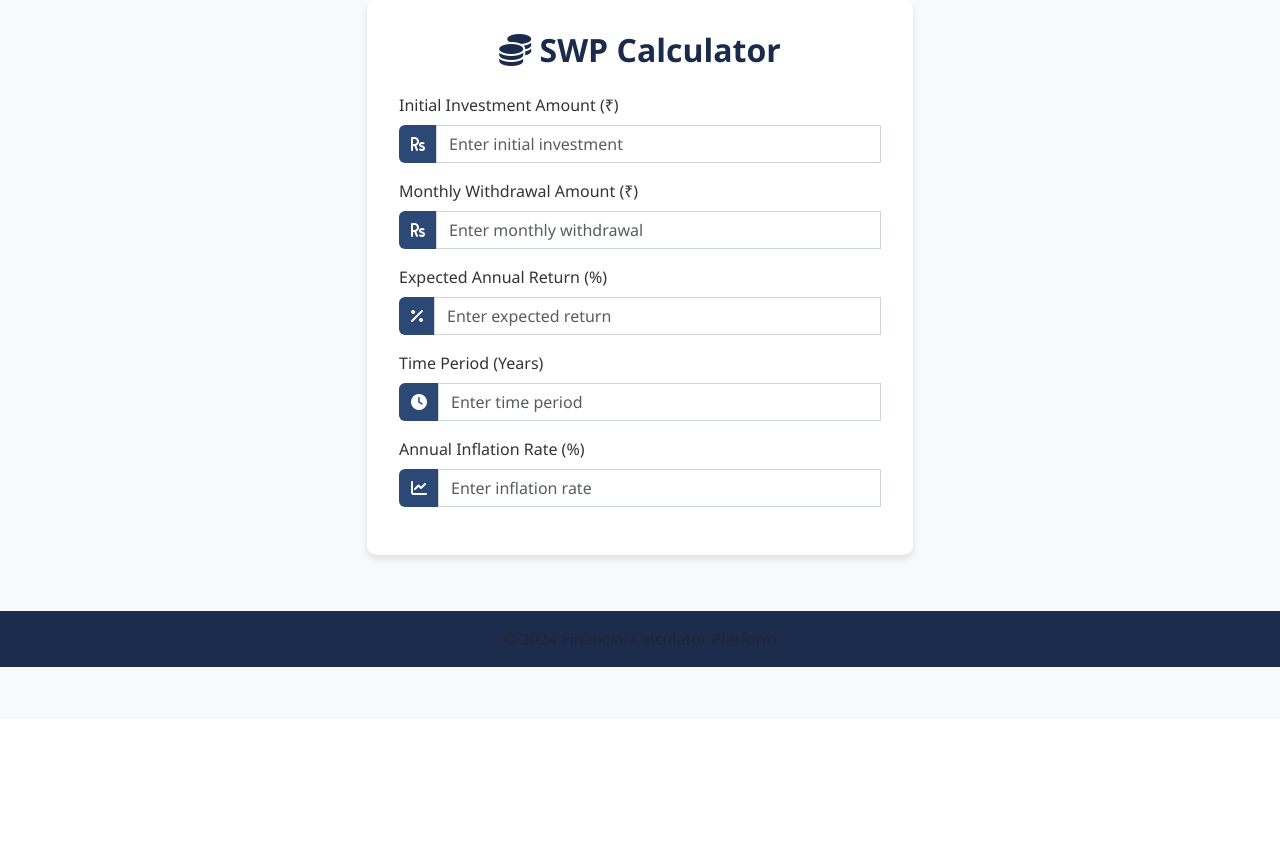
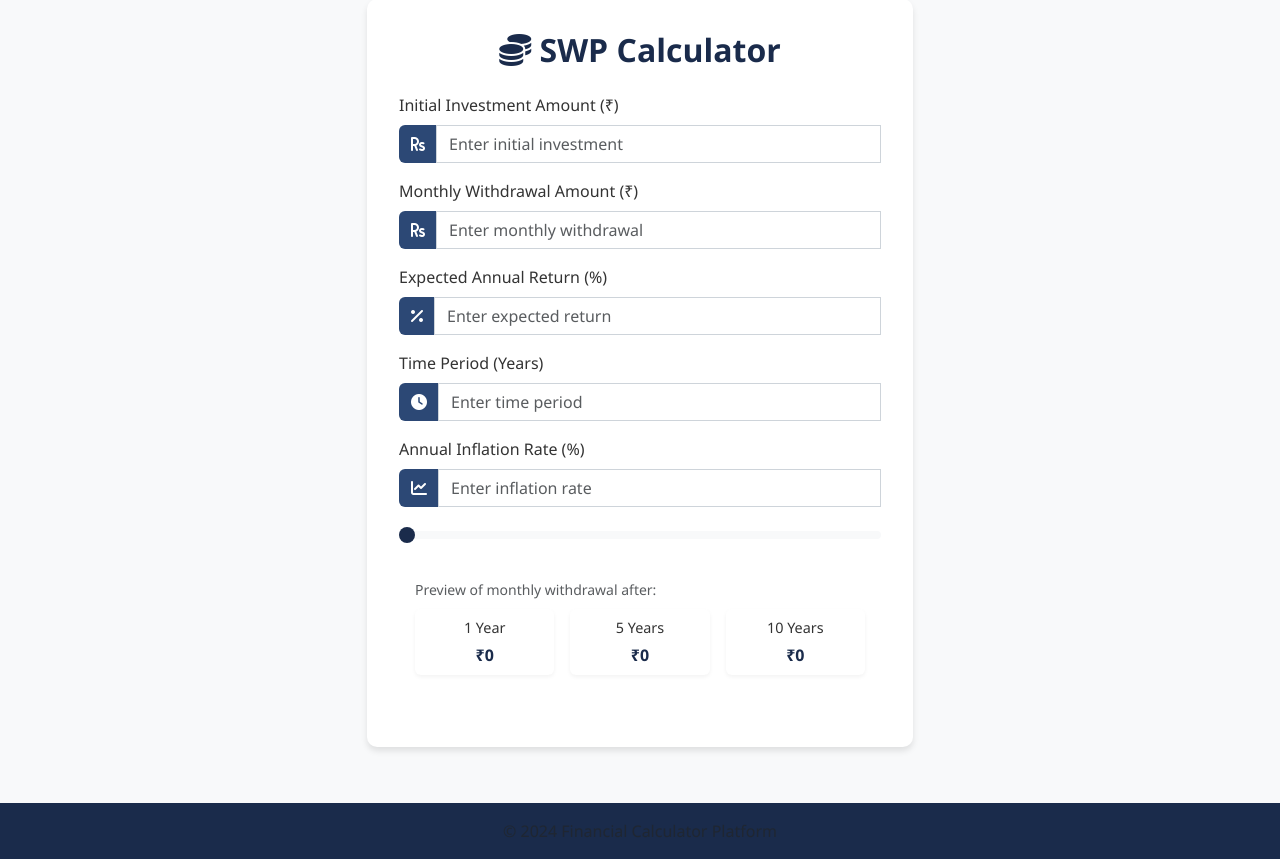
Before and after one commit to bhushanchhaya/WealthWizard, a Flask app: page / in a window 1280 px wide. Shown: the part 81-940 px from the top of the page. Before the commit the page ends 748 px from the top, so only its background shows below. Run offline with Flask 3, Linux system fonts and the light colour scheme.

Commit message:
Agent query: Can you check if the inflation rate slider is working and if the preview section shows the correct inflation-adjusted withdrawal amounts for 1, 5, and 10 years?
Add inflation rate slider and preview of future withdrawal amounts.

Screenshot: https://storage.googleapis.com/screenshot-production-us-central1/84fc2d06-c7f4-4aeb-860c-f9c512a3e39e/375d7b1b-2e5f-4d30-9fb0-d38e8628347e.jpg

```diff
--- a/static/css/style.css
+++ b/static/css/style.css
@@ -116,6 +116,57 @@ body {
     height: 100% !important;
 }
 
+.range-wrapper {
+    padding: 0.5rem 0;
+}
+
+.form-range {
+    width: 100%;
+}
+
+.form-range::-webkit-slider-thumb {
+    background: var(--primary-navy);
+}
+
+.form-range::-moz-range-thumb {
+    background: var(--primary-navy);
+}
+
+.inflation-preview {
+    background: var(--light-gray);
+    padding: 1rem;
+    border-radius: 8px;
+}
+
+.preview-grid {
+    display: grid;
+    grid-template-columns: repeat(3, 1fr);
+    gap: 1rem;
+    margin-top: 0.5rem;
+}
+
+.preview-item {
+    text-align: center;
+    padding: 0.5rem;
+    background: white;
+    border-radius: 6px;
+    box-shadow: 0 2px 4px rgba(0,0,0,0.05);
+}
+
+.preview-item .year {
+    display: block;
+    font-size: 0.9rem;
+    color: var(--text-gray);
+    margin-bottom: 0.25rem;
+}
+
+.preview-item .amount {
+    display: block;
+    font-weight: 600;
+    color: var(--primary-navy);
+    transition: all 0.3s ease;
+}
+
 .footer {
     background-color: var(--primary-navy);
     color: white;
--- a/static/js/calculator.js
+++ b/static/js/calculator.js
@@ -10,8 +10,41 @@ document.addEventListener('DOMContentLoaded', function() {
 
     // Add input event listeners for real-time calculation
     inputs.forEach(input => {
-        input.addEventListener('input', calculateSWP);
+        input.addEventListener('input', handleInputChange);
     });
+
+    // Sync inflation rate input and slider
+    const inflationRateInput = document.getElementById('inflationRate');
+    const inflationSlider = document.getElementById('inflationSlider');
+
+    inflationSlider.addEventListener('input', (e) => {
+        inflationRateInput.value = e.target.value;
+        updateInflationPreview();
+        calculateSWP();
+    });
+
+    inflationRateInput.addEventListener('input', (e) => {
+        inflationSlider.value = e.target.value;
+        updateInflationPreview();
+    });
+
+    function handleInputChange(e) {
+        if (e.target.id === 'withdrawalAmount') {
+            updateInflationPreview();
+        }
+        calculateSWP();
+    }
+
+    function updateInflationPreview() {
+        const withdrawalAmount = parseFloat(document.getElementById('withdrawalAmount').value) || 0;
+        const inflationRate = parseFloat(document.getElementById('inflationRate').value) || 0;
+
+        [1, 5, 10].forEach(years => {
+            const adjustment = 1 + (inflationRate/100) * years;
+            const futureAmount = withdrawalAmount * adjustment;
+            document.getElementById(`preview${years}`).textContent = formatCurrency(futureAmount);
+        });
+    }
 
     // Format currency function
     function formatCurrency(amount) {
--- a/templates/index.html
+++ b/templates/index.html
@@ -59,12 +59,33 @@
 
                 <div class="mb-3">
                     <label for="inflationRate" class="form-label">Annual Inflation Rate (%)</label>
-                    <div class="input-group">
+                    <div class="input-group mb-2">
                         <span class="input-group-text"><i class="fas fa-chart-line"></i></span>
                         <input type="number" class="form-control" id="inflationRate"
                                required min="0" max="30" step="0.1" placeholder="Enter inflation rate">
                         <div class="invalid-feedback">
                             Please enter a valid inflation rate (0-30%).
+                        </div>
+                    </div>
+                    <div class="range-wrapper">
+                        <input type="range" class="form-range" id="inflationSlider"
+                               min="0" max="30" step="0.1" value="0">
+                        <div class="inflation-preview mt-2">
+                            <small class="text-muted">Preview of monthly withdrawal after:</small>
+                            <div class="preview-grid">
+                                <div class="preview-item">
+                                    <span class="year">1 Year</span>
+                                    <span class="amount" id="preview1">₹0</span>
+                                </div>
+                                <div class="preview-item">
+                                    <span class="year">5 Years</span>
+                                    <span class="amount" id="preview5">₹0</span>
+                                </div>
+                                <div class="preview-item">
+                                    <span class="year">10 Years</span>
+                                    <span class="amount" id="preview10">₹0</span>
+                                </div>
+                            </div>
                         </div>
                     </div>
                 </div>
```
